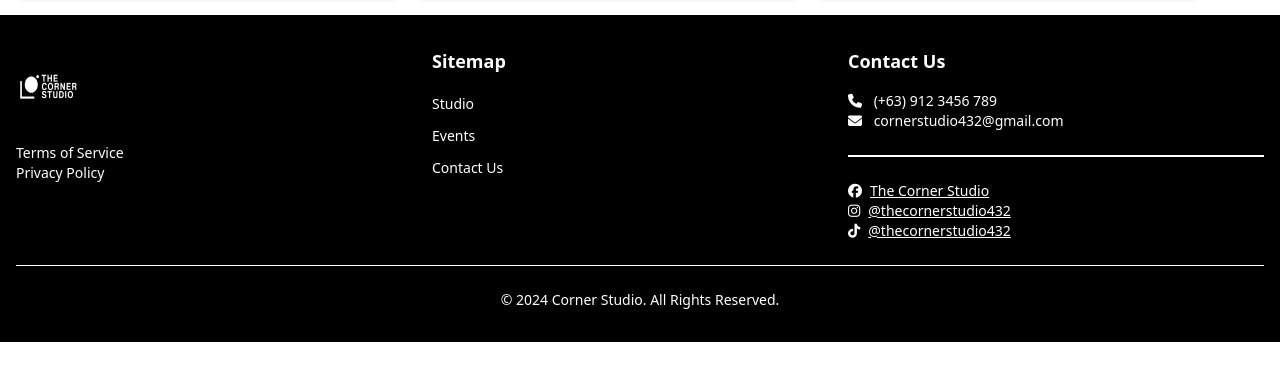
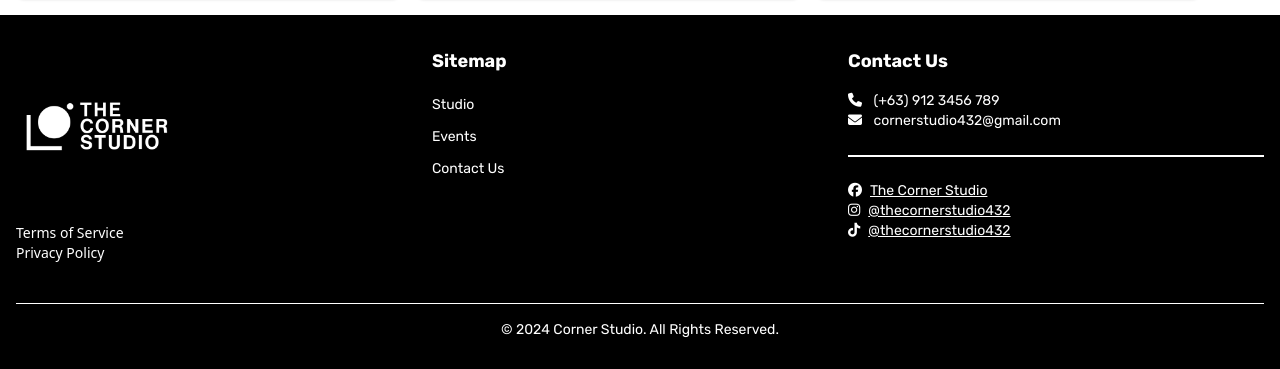
Before and after one commit to itsFranciz/corner-studio, a Vue app: page / in a window 1280 px wide. Shown: the part 774-1143 px from the top of the page. Before the commit the page ends 1116 px from the top, so only its background shows below. Built offline with nearby package versions, Linux system fonts and the light colour scheme.

Commit message:
Updated Footer

```diff
--- a/src/components/Footer.vue
+++ b/src/components/Footer.vue
@@ -10,7 +10,7 @@ import tcs_logo_white from '../assets/tcs_logo_white.png';
       <!-- Logo and Terms/Privacy section -->
       <div class="md:w-1/3">
         <a href="#" class="flex items-center">
-          <img :src="tcs_logo_white" class="mr-3 h-20 w-16" alt="TCS Logo white" />
+          <img :src="tcs_logo_white" class="h-40 w-30" alt="TCS Logo white" />
         </a>
         <div class="mt-4">
           <a href="#" class="block text-sm text-white hover:underline">Terms of Service</a>
@@ -20,43 +20,43 @@ import tcs_logo_white from '../assets/tcs_logo_white.png';
 
       <!-- Sitemap section -->
       <div class="md:w-1/3">
-        <h3 class="text-lg font-bold mb-4">Sitemap</h3>
+        <h3 class="text-lg font-Rubik font-bold mb-4">Sitemap</h3>
         <ul class="space-y-2">
-          <li><a href="#" class="text-sm text-white hover:underline">Studio</a></li>
-          <li><a href="#" class="text-sm text-white hover:underline">Events</a></li>
-          <li><a href="#" class="text-sm text-white hover:underline">Contact Us</a></li>
+          <li><a href="#" class="font-Rubik text-sm text-white hover:underline">Studio</a></li>
+          <li><a href="#" class="font-Rubik text-sm text-white hover:underline">Events</a></li>
+          <li><a href="#" class="font-Rubik text-sm text-white hover:underline">Contact Us</a></li>
         </ul>
       </div>
 
       <!-- Contact Info section -->
-      <div class="md:w-1/3">
-        <h3 class="text-lg font-bold mb-4">Contact Us</h3>
-        <p class="text-sm">
+      <div class="md:w-1/3 ">
+        <h3 class="text-lg font-Rubik font-bold mb-4">Contact Us</h3>
+        <p class="font-Rubik text-sm">
           <i class="fa-solid fa-phone me-2"></i> (+63) 912 3456 789 <br />
           <i class="fa-solid fa-envelope me-2"></i> cornerstudio432@gmail.com
         </p>
 
         <hr class="my-6 border-b border-white sm:mx-auto" />
 
-        <p class="text-sm">
-          <a href="https://www.facebook.com/thecornerstudio.432" class="block text-sm text-white underline">
-            <i class="fa-brands fa-facebook me-2"></i>The Corner Studio
+        <p class="font-Rubik text-sm">
+           <a href="https://www.facebook.com/thecornerstudio.432" class="block text-sm text-white underline hover:no-underline">
+            <i class="fa-brands fa-facebook me-2"></i>The Corner Studio <br />
           </a>
-          <a href="https://www.instagram.com/thecornerstudio432/" class="block text-sm text-white underline">
-            <i class="fa-brands fa-instagram me-2"></i>@thecornerstudio432
+          <a href="https://www.instagram.com/thecornerstudio432/" class="block text-sm text-white underline hover:no-underline">
+            <i class="fa-brands fa-instagram me-2"></i>@thecornerstudio432 <br/>
           </a>
-          <a href="https://www.tiktok.com/@thecornerstudio432" class="block text-sm text-white underline">
-            <i class="fa-brands fa-tiktok me-2"></i>@thecornerstudio432
+          <a href="https://www.tiktok.com/@thecornerstudio432" class="block text-sm text-white underline hover:no-underline">
+            <i class="fa-brands fa-tiktok me-2"></i>@thecornerstudio432 <br/>
           </a>
         </p>
       </div>
     </div>
 
     <!-- Footer bottom line -->
-    <div class="text-center mt-6">
-      <hr class="my-6 border-white sm:mx-auto" />
+    <div class="text-center mt-10">
+      <hr class=" border-white sm:mx-auto" />
       <div class="flex items-center justify-center">
-        <span class="text-sm">
+        <span class="font-Rubik mt-4 text-sm">
           © 2024 Corner Studio. All Rights Reserved.
         </span>
       </div>
```
